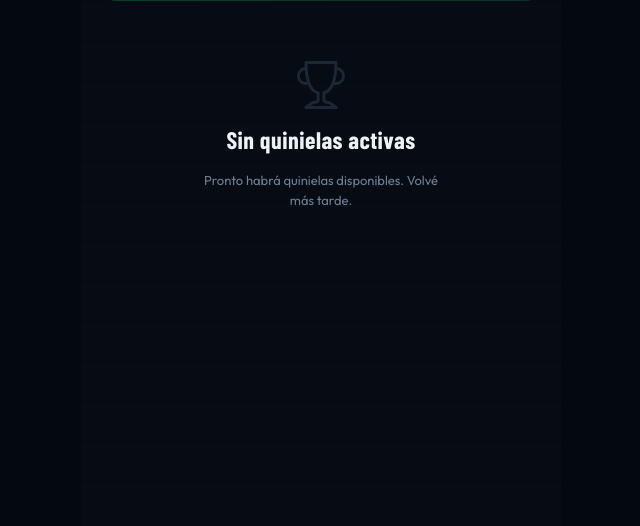
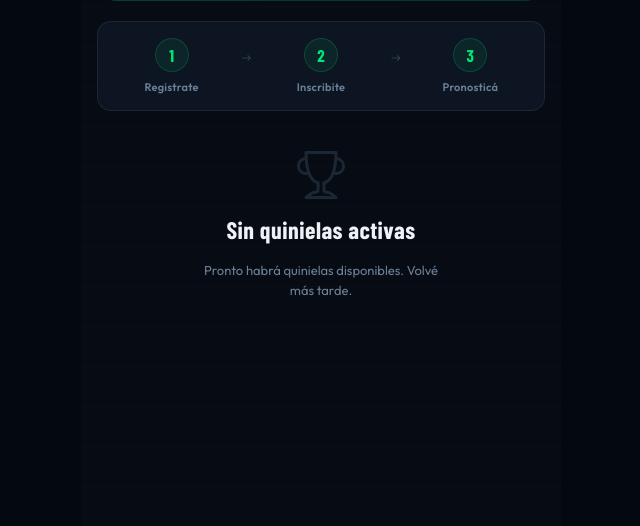
Before and after one commit to andrei-194/polla-millonaria, a Django app: template polla_futbolera/templates/quinielas/list.html in a window 1280 px wide. Shown: the part 274-800 px from the top of the page, without its empty margins (319-959 px from the left). Run offline with Django 5.2, Linux system fonts and the light colour scheme; the template is opened without the code that fills it, so the values that code supplies are empty; parts of the project's set-up code (start-up, migrations or seed data) failed here and were passed over; some web fonts are replaced.

Commit message:
feat: restaurar sección de 3 pasos en vista quinielas para anónimos
Re-agrega el componente visual 1→2→3 (Registrate, Inscribite, Pronosticá)
con los círculos verdes entre el banner guest-cta y la lista de quinielas.

Co-Authored-By: Claude Sonnet 4.6 <noreply@anthropic.com>

```diff
--- a/polla_futbolera/templates/quinielas/list.html
+++ b/polla_futbolera/templates/quinielas/list.html
@@ -22,6 +22,23 @@
   <a href="{% url 'accounts:register' %}" class="btn btn-primary guest-cta__btn">
     <i class="bi bi-person-plus-fill"></i> Crear cuenta gratis
   </a>
+</div>
+
+<div class="landing-steps">
+  <div class="landing-step">
+    <div class="landing-step__num">1</div>
+    <strong>Registrate</strong>
+  </div>
+  <div class="landing-step-arrow"><i class="bi bi-arrow-right"></i></div>
+  <div class="landing-step">
+    <div class="landing-step__num">2</div>
+    <strong>Inscribite</strong>
+  </div>
+  <div class="landing-step-arrow"><i class="bi bi-arrow-right"></i></div>
+  <div class="landing-step">
+    <div class="landing-step__num">3</div>
+    <strong>Pronosticá</strong>
+  </div>
 </div>
 
 {% if quinielas %}
```
